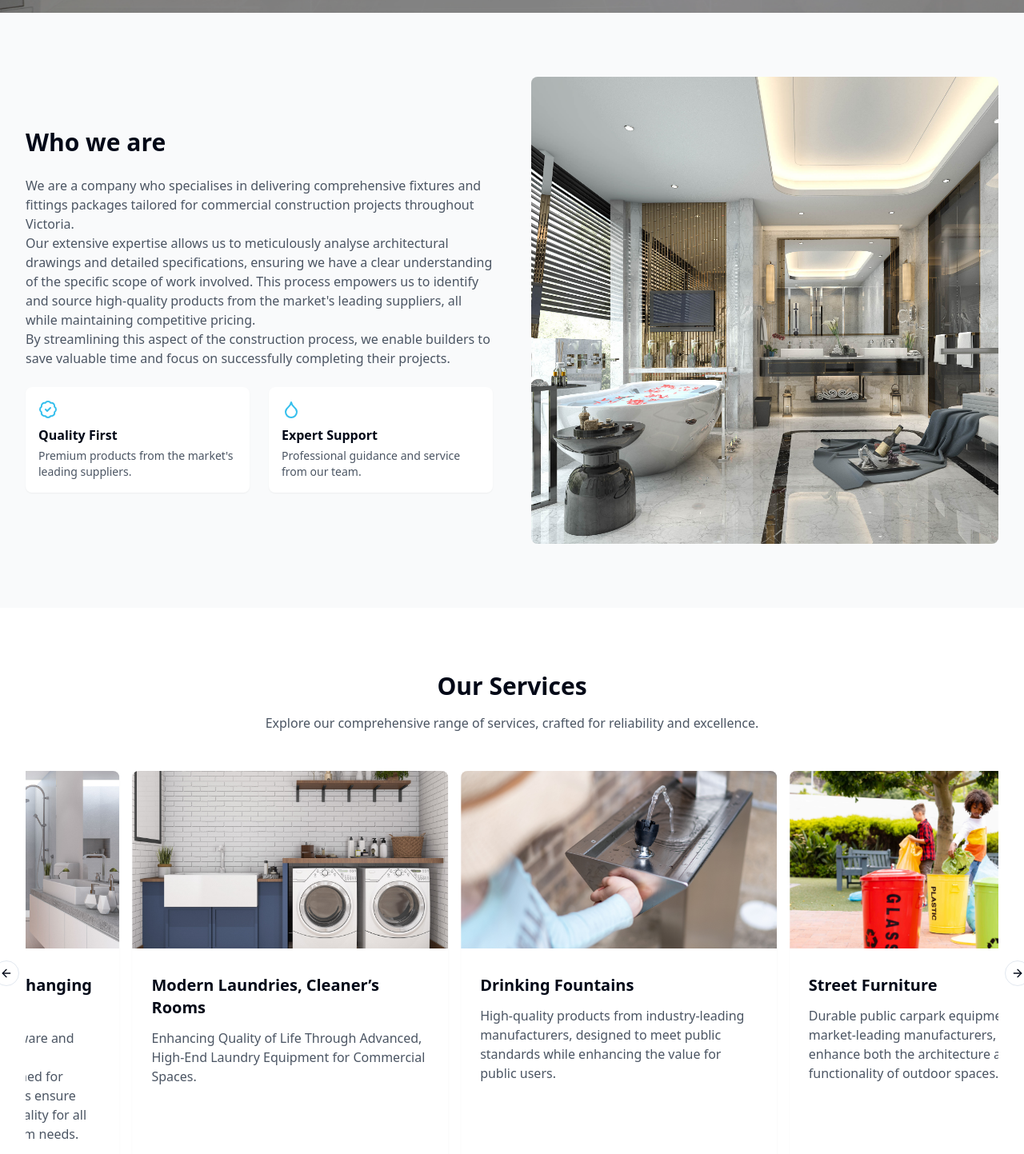
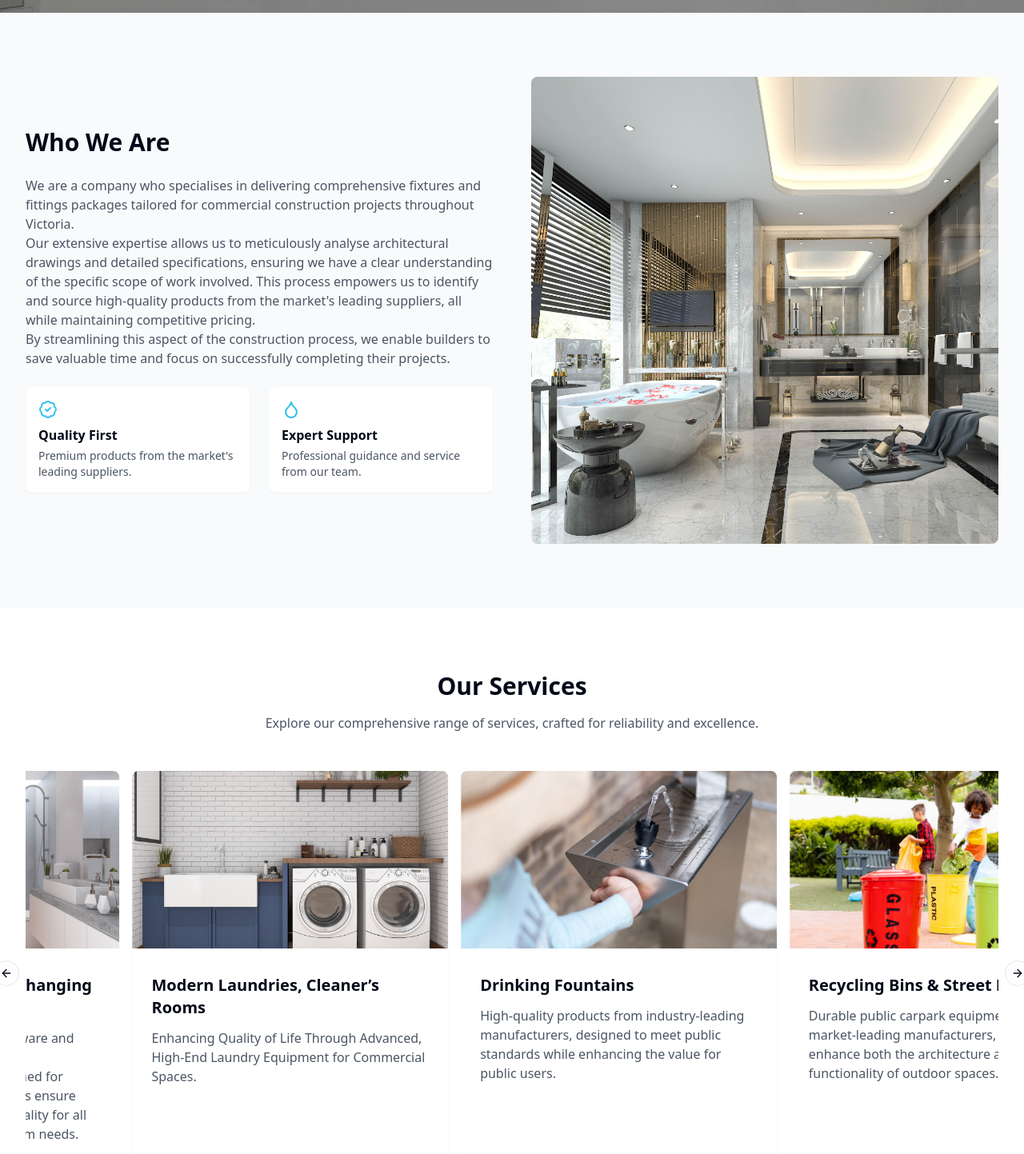
Before and after one commit to DeathwingIN/SDS, a React (Vite) app: page / in a window 1280 px wide. Shown: the part 784-2227 px from the top of the page at 80% size. Built offline with nearby package versions, Linux system fonts and the light colour scheme.

Commit message:
Updated 003

```diff
--- a/src/components/About.tsx
+++ b/src/components/About.tsx
@@ -6,7 +6,7 @@ const About = () => {
       <div className="max-w-7xl mx-auto px-4 sm:px-6 lg:px-8">
         <div className="grid md:grid-cols-2 gap-12 items-center">
           <div className="fade-in ">
-            <h2 className=" text-3xl text-center md:text-start font-bold mb-6">Who we are</h2>
+            <h2 className=" text-3xl text-center md:text-start font-bold mb-6">Who We Are</h2>
             <p className="text-gray-600 mb-6 ">
               We are a company who specialises in delivering comprehensive fixtures and fittings packages tailored for commercial construction projects throughout Victoria.<br/>
               Our extensive expertise allows us to meticulously analyse architectural drawings and detailed specifications, ensuring we have a clear understanding of the specific scope of work involved.
--- a/src/data/services.ts
+++ b/src/data/services.ts
@@ -24,7 +24,7 @@ export const services = [
     description: "High-quality products from industry-leading manufacturers, designed to meet public standards while enhancing the value for public users.",
   },
   {
-    title: "Street Furniture",
+    title: "Recycling Bins & Street Furniture ",
     category: "",
     image: "./service05.jpg",
     description: "Durable public carpark equipment from market-leading manufacturers, designed to enhance both the architecture and functionality of outdoor spaces.",
```
